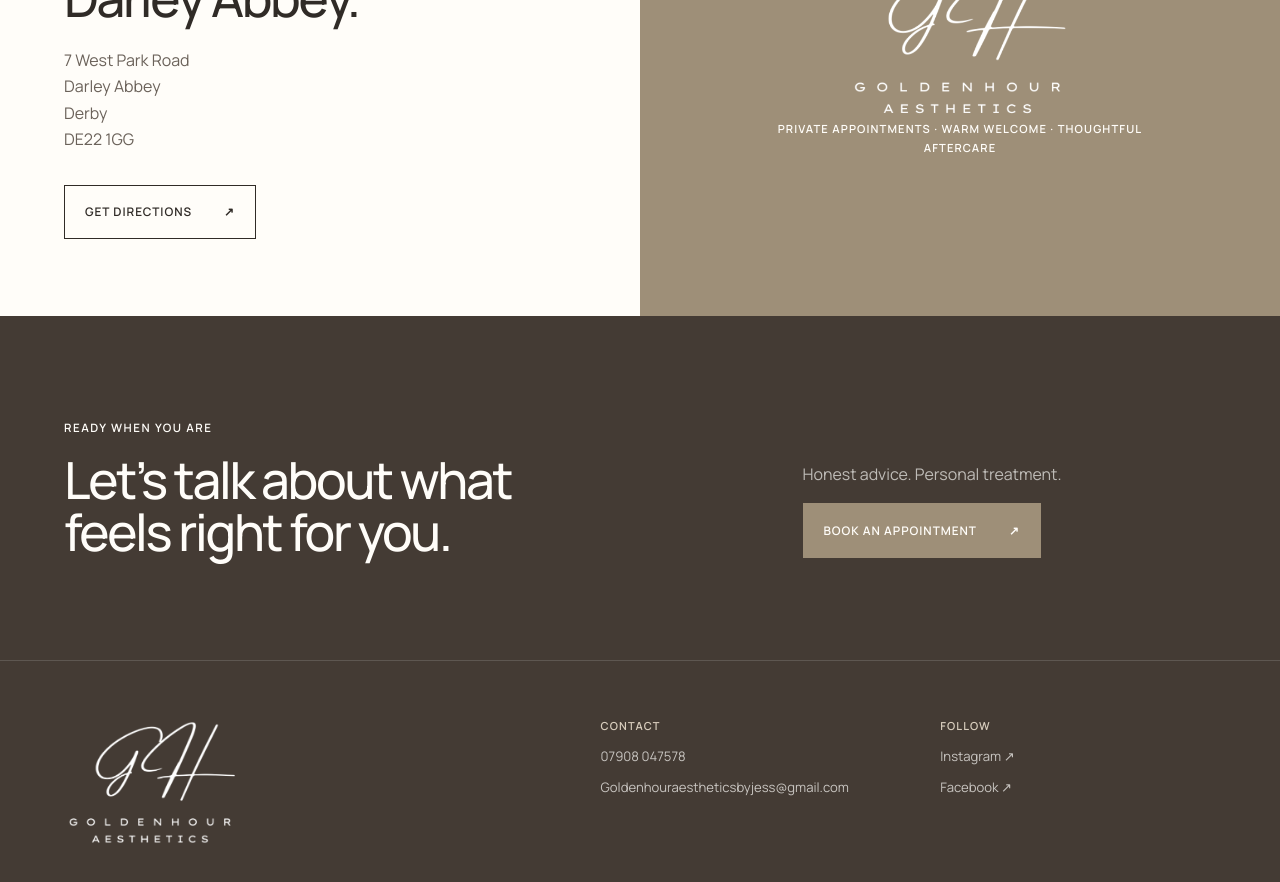
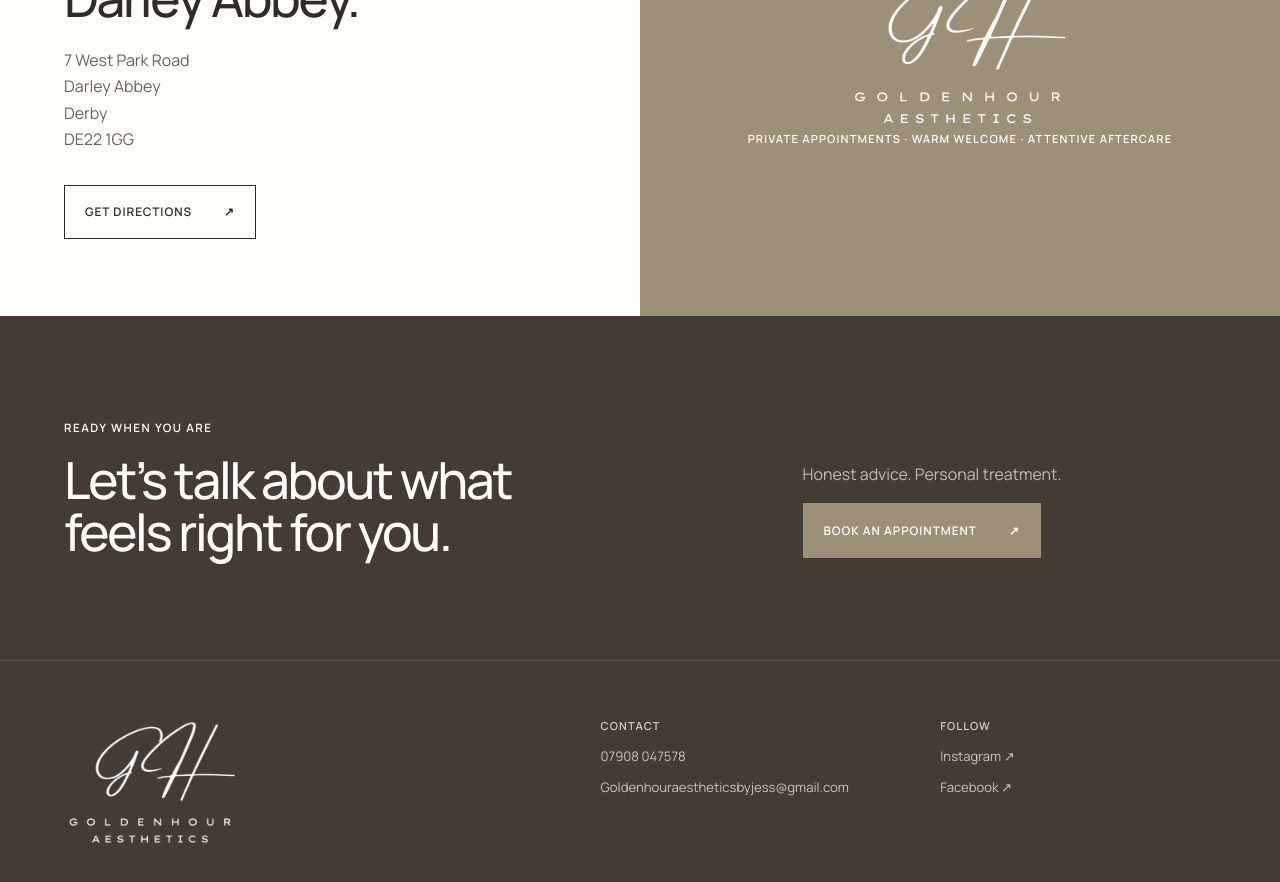
Before and after one commit to josephmillbank1992-lab/golden-hour-aesthetics-website, a Next.js app: page / in a window 1280 px wide. Shown: the part 5100-5982 px from the top of the page. Built offline with nearby package versions, Linux system fonts and the light colour scheme; no server answers.

Commit message:
Refine aftercare wording

```diff
--- a/src/app/page.tsx
+++ b/src/app/page.tsx
@@ -267,7 +267,7 @@ export default function HomePage() {
           </div>
           <div className="visit-brand">
             <BrandMark light />
-            <p>Private appointments · Warm welcome · Thoughtful aftercare</p>
+            <p>Private appointments · Warm welcome · Attentive aftercare</p>
           </div>
         </section>
 
```
